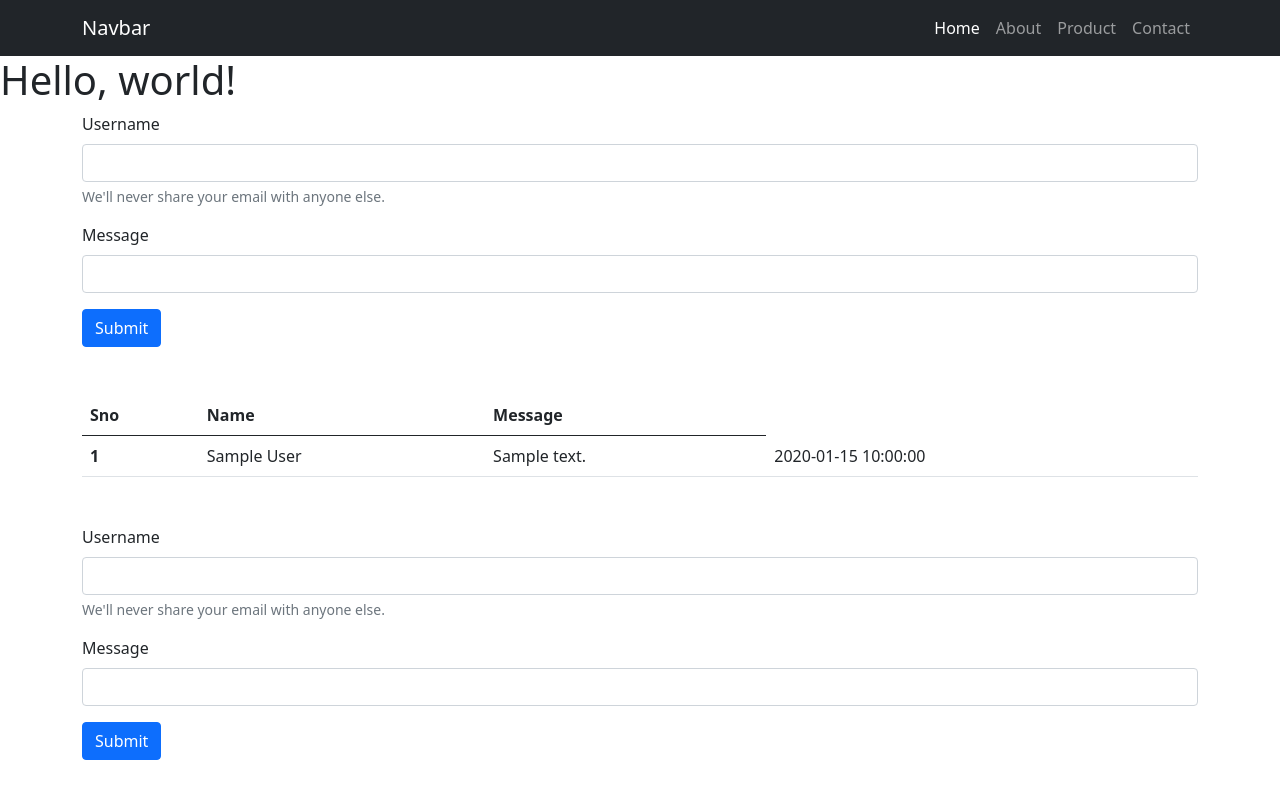
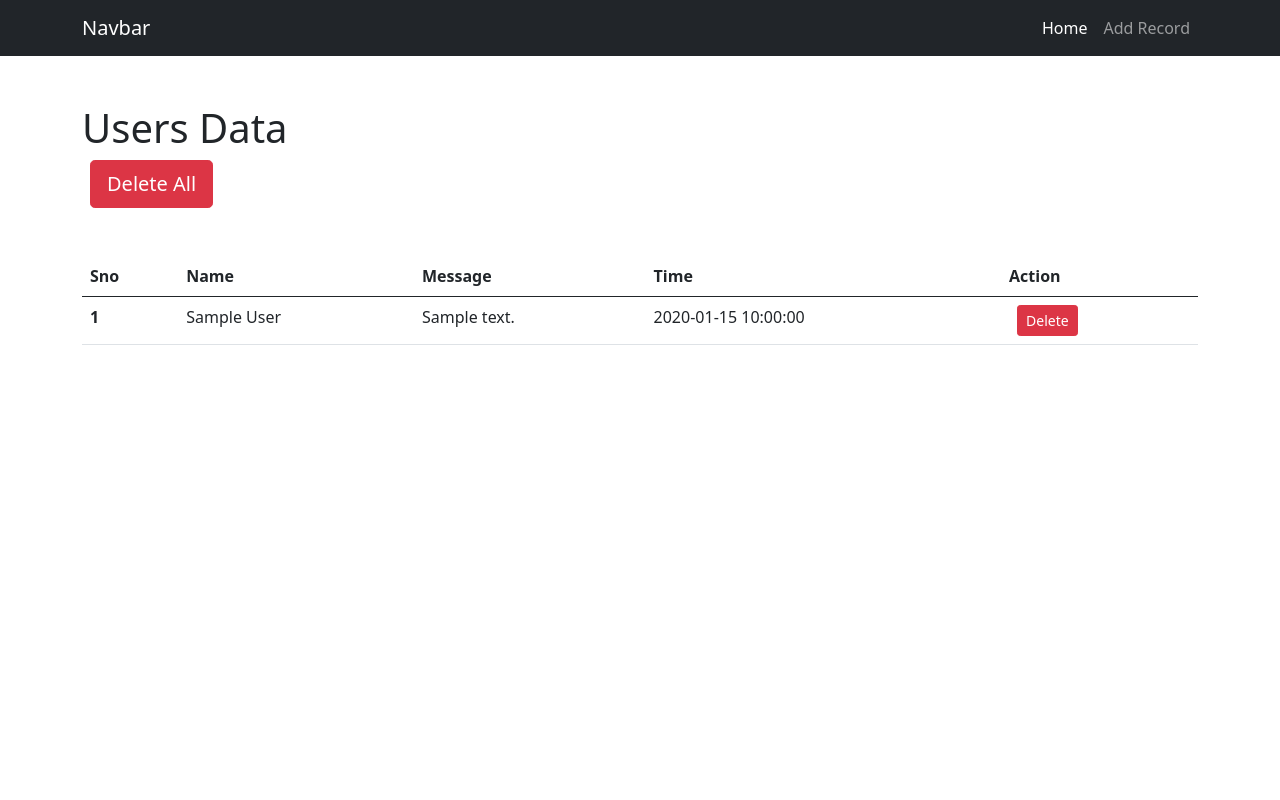
Before and after one commit to Deepanshu291/Flaskapp, a Flask app: template templates/index.html in a window 1280 px wide. Run offline with Flask 2, Linux system fonts and the light colour scheme; the template is opened without the code that fills it: values that come from a table or form of the project are taken from there, others are empty; tables that the repository leaves empty hold one stand-in row (values such as "Sample post").

Commit message:
Add Admin Panel

```diff
--- a/app.py
+++ b/app.py
@@ -1,5 +1,6 @@
 from flask import Flask,redirect,url_for,render_template,request
 from datetime import datetime
+from flask.signals import template_rendered
 
 from flask_sqlalchemy import SQLAlchemy
 
@@ -27,23 +28,53 @@ class User(db.Model):
     def __repr__(self):
         return '<User {}>'.format(self.name)
 
-@app.route('/index',methods=['GET','POST'])
+@app.route('/admin', methods=['GET', 'POST'])
 def home():
+   users = User.query.all()
+   return render_template('index.html', users=users)
+
+@app.route('/add',methods=['GET','POST'])
+def Add():
     if request.method=='POST':
         user = User(  name=request.form['name'], message=request.form['message'] )
         db.session.add(user)
         db.session.commit()
+        return redirect('/admin')
     users = User.query.all()
-    return render_template('index.html', users=users)
+    return render_template('add.html', users=users)
 
-@app.route('/', methods=['GET', 'POST'])
-def Users():
-   if request.method=='POST':
-        name = request.form['name']
-        message = request.form['message']
-        if message == User.message:
-            redirect('/index')
-   return render_template('login.html')
+
+@app.route('/update/<int:sno>', methods=['GET', 'POST'])
+def update(sno):
+
+    if request.method=='POST':
+        name = request.form['title'],
+        message= request.form['msg']
+        users = User.query.filter_by(sno=sno).first()
+        users.name= name
+        users.message= message
+        # users = User(  name=request.form['name'], message=request.form['message'] ).query.filter_by(sno=sno).first
+        db.session.add(users)
+        db.session.commit()
+        return redirect("/admin")
+
+    users = User.query.filter_by(sno=sno).first()
+    return render_template('update.html', users=users)
+
+
+
+@app.route('/delete/<int:sno>', methods=['GET'])
+def delete(sno):
+   users = User.query.filter_by(sno=sno).first()
+   db.session.delete(users)
+   db.session.commit()
+   return redirect('/admin')
+
+@app.route('/delete', methods=['GET'])
+def deleteall():
+   db.session.query(User).delete()
+   db.session.commit()
+   return redirect('/admin')
 
 if __name__ == '__main__':
     app.run(port=5000, debug=True)
--- a/templates/base.html
+++ b/templates/base.html
@@ -8,29 +8,25 @@
     <!-- Bootstrap CSS -->
     <link href="https://cdn.jsdelivr.net/npm/bootstrap@5.0.1/dist/css/bootstrap.min.css" rel="stylesheet" integrity="sha384-+0n0xVW2eSR5OomGNYDnhzAbDsOXxcvSN1TPprVMTNDbiYZCxYbOOl7+AMvyTG2x" crossorigin="anonymous">
     <script src="{{ url_for('static', filename='js/test.js') }}"></script>
+    <link rel="stylesheet" href="{{ url_for('static', filename='css/style.css') }}">
     <title>Deepanshu Sharma</title>
   </head>
   <body>
     <nav class="navbar navbar-expand-lg navbar-dark bg-dark">
         <div class="container">
-          <a class="navbar-brand" href="#">Navbar</a>
+          <a class="navbar-brand" href="/admin">Navbar</a>
           <button class="navbar-toggler" type="button" data-bs-toggle="collapse" data-bs-target="#navbarSupportedContent" aria-controls="navbarSupportedContent" aria-expanded="false" aria-label="Toggle navigation">
             <span class="navbar-toggler-icon"></span>
           </button>
           <div class="collapse navbar-collapse justify-content-end" id="navbarSupportedContent">
             <ul class="navbar-nav mr-2">
               <li class="nav-item">
-                <a class="nav-link active" aria-current="page" href="#">Home</a>
+                <a class="nav-link active" aria-current="page" href="/admin">Home</a>
               </li>
               <li class="nav-item">
-                <a class="nav-link" href="#">About</a>
+                <a class="nav-link" href="/add">Add  Record</a>
               </li>
-              <li class="nav-item">
-                <a class="nav-link" href="#">Product</a>
-              </li>
-              <li class="nav-item">
-                <a class="nav-link" href="#">Contact</a>
-              </li>
+
 
 
           </div>
@@ -40,6 +36,7 @@
 {% block body %}
 
 {% endblock body %}
+<script src="https://cdn.jsdelivr.net/npm/bootstrap@5.0.1/dist/js/bootstrap.bundle.min.js" integrity="sha384-gtEjrD/SeCtmISkJkNUaaKMoLD0//ElJ19smozuHV6z3Iehds+3Ulb9Bn9Plx0x4" crossorigin="anonymous"></script>
 
   </body>
 </html>
--- a/templates/index.html
+++ b/templates/index.html
@@ -1,28 +1,26 @@
 {% extends 'base.html' %}
 {% block body %}
 
+<div class="container my-5">
+  <h1>Users Data</h1>
 
-    <h1>Hello, world!</h1>
-  <div class="container">
-    <form action="/" method="POST">
-        <div class="mb-3">
-          <label for="exampleInputEmail1" class="form-label">Username</label>
-          <input type="text" name="name" class="form-control" id="exampleInputEmail1" aria-describedby="emailHelp">
-          <div id="emailHelp" class="form-text">We'll never share your email with anyone else.</div>
+
+      {% if users|length == 0%}
+        <div class="alert alert-warning alert-dismissible fade show" role="alert">
+          <strong>Warning!</strong> Sorry No Data Found!
+          <button type="button" class="btn-close" data-bs-dismiss="alert" aria-label="Close"></button>
         </div>
-        <div class="mb-3">
-          <label for="exampleInputPassword1" class="form-label">Message</label>
-          <input type="text" name="message" class="form-control" id="exampleInputPassword1">
-        </div>
-        <button type="submit" class="btn btn-primary">Submit</button>
-      </form>
+      {% else %}
 
+        <a href="/delete"  class="btn btn-danger btn-lg mx-2 ">Delete All</a></td>
       <table class="table my-5">
         <thead>
           <tr>
             <th scope="col">Sno</th>
             <th scope="col">Name</th>
             <th scope="col">Message</th>
+            <th scope="col">Time</th>
+            <th scope="col">Action</th>
           </tr>
         </thead>
         <tbody>
@@ -32,6 +30,10 @@
                 <td>{{user.name}}</td>
                 <td>{{user.message}}</td>
                 <td>{{user.date}}</td>
+                <td>
+                  <!-- <a href="/update/{{user.sno}}" class="btn btn-primary btn-sm mx-2">Update</a> -->
+                <a href="/delete/{{user.sno}}" type="button" class="btn btn-danger btn-sm mx-2">Delete</a></td>
+
 
               </tr>
             {% endfor %}
@@ -39,24 +41,10 @@
 
         </tbody>
       </table>
+      {% endif %}
 
-  </div>
 
-  <div class="container">
-    <form action="/" method="POST">
-        <div class="mb-3">
-          <label for="exampleInputEmail1" class="form-label">Username</label>
-          <input type="text" name="name" class="form-control" id="exampleInputEmail1" aria-describedby="emailHelp">
-          <div id="emailHelp" class="form-text">We'll never share your email with anyone else.</div>
-        </div>
-        <div class="mb-3">
-          <label for="exampleInputPassword1" class="form-label">Message</label>
-          <input type="text" name="message" class="form-control" id="exampleInputPassword1">
-        </div>
-        <button type="submit" class="btn btn-primary">Submit</button>
-      </form>
-  </div>
 
-    <script src="https://cdn.jsdelivr.net/npm/bootstrap@5.0.1/dist/js/bootstrap.bundle.min.js" integrity="sha384-gtEjrD/SeCtmISkJkNUaaKMoLD0//ElJ19smozuHV6z3Iehds+3Ulb9Bn9Plx0x4" crossorigin="anonymous"></script>
+</div>
 
     {% endblock body %}
```
Also changed, not shown: templates/add.html (added, +18 -0 lines), templates/update.html (added, +21 -0 lines), static/css/style.css (added), test.db.
